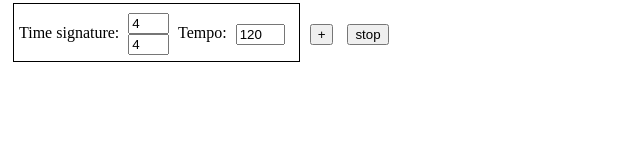
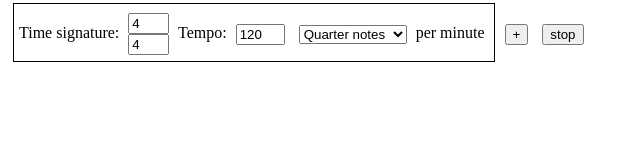
Before and after one commit to helfins-anastasi/mixed-meter-metronome, a plain HTML site: page index.html in a window 1280 px wide. Both pictures are taken after a click on the button "start". Shown: the whole page, without its empty margins (0-640 px from the left). Drawn offline with Linux system fonts and the light colour scheme.

Commit message:
Mixed meter works

```diff
--- a/index.html
+++ b/index.html
@@ -10,6 +10,53 @@
     </div>
     Tempo:
     <input type=text class=tempo size=3 value=120 />
+    <select class=tempo-unit>
+      <option value=1>
+        <img src="images/note_1.svg">
+        Whole notes
+      </option>
+      <option value=0.5>
+        <img src="images/note_2.svg">
+        Half notes
+      </option>
+      <option value=0.25 selected>
+        <img src="images/note_4.svg">
+        Quarter notes
+      </option>
+      <option value=0.125>
+        <img src="images/note_8.svg">
+        Eighth notes
+      </option>
+      <option value=0.0625>
+        <img src="images/note_16.svg">
+        16th notes
+      </option>
+      <option value=0.03125>
+        <img src="images/note_32.svg">
+        32nd notes
+      </option>
+      <option value=0.75>
+        <img src="images/dotted_note_2.svg">
+        Dotted half
+      </option>
+      <option value=0.375>
+        <img src="images/dotted_note_4.svg">
+        Dotted quarter
+      </option>
+      <option value=0.1875>
+        <img src="images/dotted_note_8.svg">
+        Dotted eighth
+      </option>
+      <option value=0.09375>
+        <img src="images/dotted_note_16.svg">
+        Dotted 16th
+      </option>
+      <option value=0.046875>
+        <img src="images/dotted_note_32.svg">
+        Dotted 32nd
+      </option>
+    </select>
+    per minute
   </template>
   <button id="add-rhythm">+</button>
   <button id="start">start</button>
--- a/player.js
+++ b/player.js
@@ -20,7 +20,7 @@ class Player {
   }
 
   tempoChanged(rhythmIndex) {
-    if (rhythmIndex === this.currentRhythm) updateInterval();
+    if (rhythmIndex === this.currentRhythm) this.updateInterval();
   }
 
   tick() {
--- a/rhythm.js
+++ b/rhythm.js
@@ -4,6 +4,7 @@ class Rhythm {
     this.indexInList = indexInList;
     this.metronome = metronome;
     this.tempo = 120;
+    this.tempoUnit = 0.25; /* portion of a whole note */
 
     this.addRhythmDivToPage(nextElement);
     this.watchTempo();
@@ -39,22 +40,30 @@ class Rhythm {
   }
 
   updateTempo() {
+    this.tempoUnit = this.tempoUnitDropdown.value;
+
     this.tempoInput.value = this.tempoInput.value.replace(/[^0-9]/g, '');
     if (this.tempoInput.value == 0 || this.tempoInput.value > 400)
       this.tempoInput.value = this.tempo;  // Reset the text field.
     else
       this.tempo = this.tempoInput.value;  // Update the tempo.
 
-    this.metronome.tempoChanged(indexInList);
+    this.metronome.tempoChanged(this.indexInList);
   }
 
   watchTempo() {
     this.tempoInput.onchange = this.updateTempo.bind(this);
+    this.tempoUnitDropdown.onchange = this.updateTempo.bind(this);
   }
 
   get tempoInput() { return this.getDiv().getElementsByClassName('tempo')[0]; }
+  get tempoUnitDropdown() { return this.getDiv().getElementsByClassName('tempo-unit')[0]; }
   get ticksPerMeasure() { return this.timeSignature.top; }
-  get tickInterval() { return Math.round((60. / this.tempo) * 1000); }
+  get tickInterval() {
+    const measuresPerMinute = this.tempo * this.tempoUnit / (this.timeSignature.top / this.timeSignature.bottom);
+    const ticksPerMinute = measuresPerMinute * this.ticksPerMeasure;
+    return Math.round((60. / ticksPerMinute) * 1000);
+  }
 
   static createDivId() { return 'rhythm' + Rhythm.nextUID++; }
 }
```
